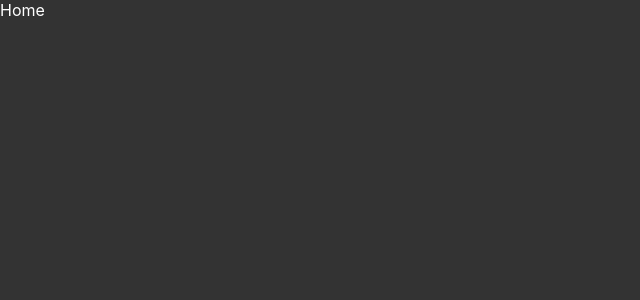
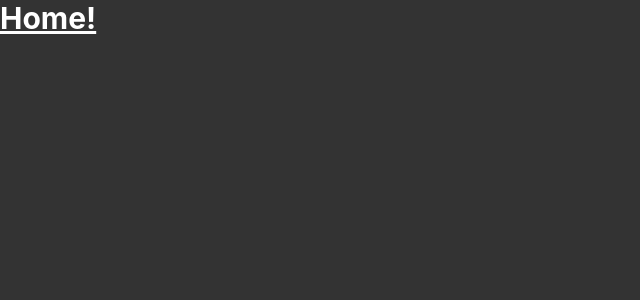
Before and after one commit to Derrick-Nyongesa/GIIPHY-Lite, a React (Create React App) app: page / in a window 1280 px wide. Shown: the top 300 px of the page, without its empty margins (0-640 px from the left). Built offline with nearby package versions, Linux system fonts and the light colour scheme.

Commit message:
tailwind css installed

```diff
--- /dev/null
+++ b/postcss.config.js
@@ -0,0 +1,7 @@
+// postcss.config.js
+module.exports = {
+  plugins: {
+    tailwindcss: {},
+    autoprefixer: {},
+  },
+};
--- a/src/index.css
+++ b/src/index.css
@@ -1,3 +1,7 @@
+@tailwind base;
+@tailwind components;
+@tailwind utilities;
+
 body {
   margin: 0;
   font-family: -apple-system, BlinkMacSystemFont, "Segoe UI", "Roboto", "Oxygen",
--- a/src/pages/Home.js
+++ b/src/pages/Home.js
@@ -3,7 +3,11 @@
 import Search from "../components/Search";
 
 function Home() {
-  return <div>Home</div>;
+  return (
+    <div>
+      <h1 className="text-3xl font-bold underline">Home!</h1>
+    </div>
+  );
 }
 
 export default Home;
--- /dev/null
+++ b/tailwind.config.js
@@ -0,0 +1,9 @@
+// tailwind.config.js
+/** @type {import('tailwindcss').Config} */
+module.exports = {
+  content: ["./src/**/*.{js,jsx,ts,tsx}"],
+  theme: {
+    extend: {},
+  },
+  plugins: [],
+};
```
Also changed, not shown: package.json (+5 -6 lines), 1 other file (tests, documents, lock files or other folders).
